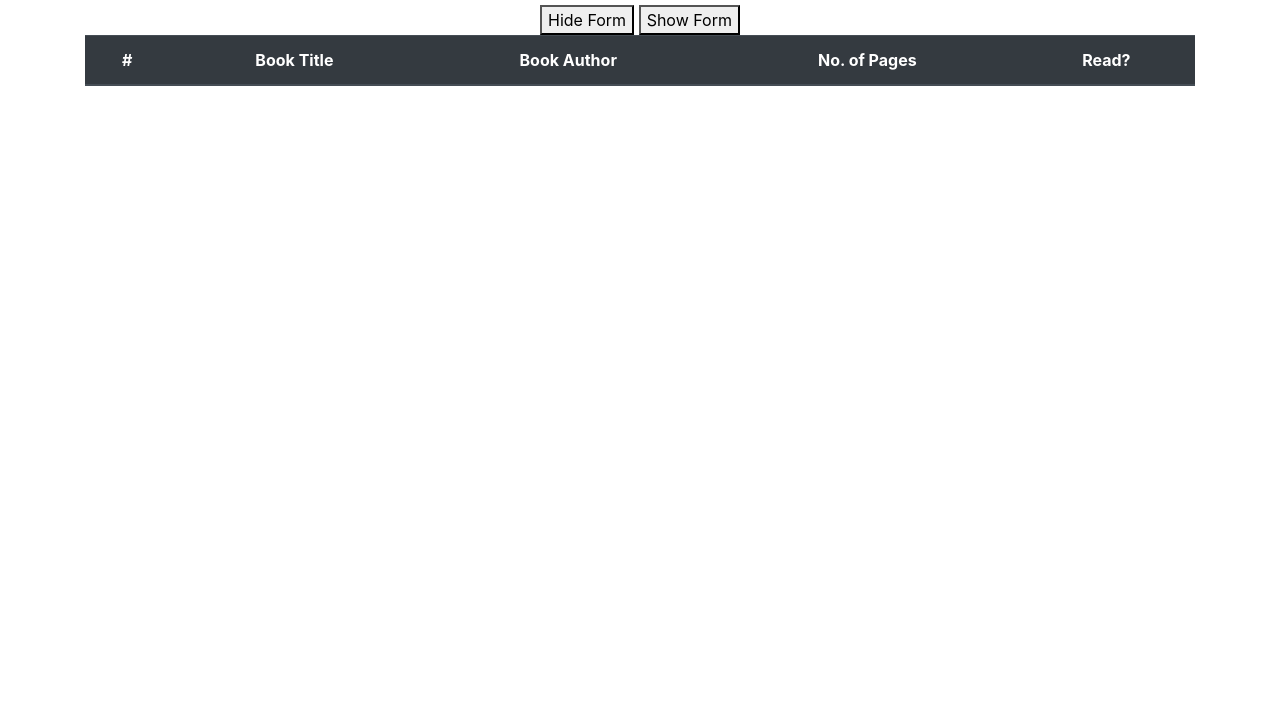
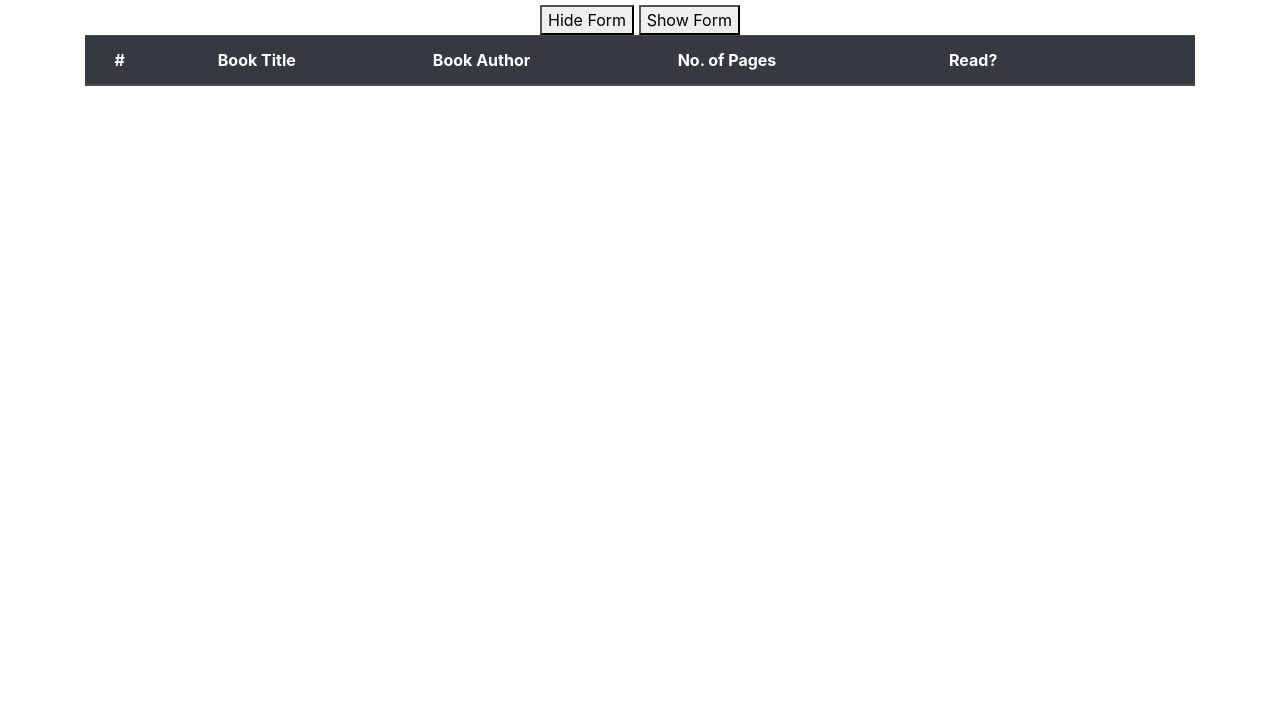
Before and after one commit to suretrust/library, a plain HTML site: page index.html in a window 1280 px wide. Shown: the part 93-800 px from the top of the page. Drawn offline with nearby package versions, Linux system fonts and the light colour scheme.

Commit message:
styled read td

```diff
--- a/css/main.css
+++ b/css/main.css
@@ -0,0 +1,4 @@
+/* table */
+ #last {
+    padding-right: 111px;
+ }
--- a/index.html
+++ b/index.html
@@ -28,7 +28,7 @@
                     <th scope="col">Book Title</th>
                     <th scope="col">Book Author</th>
                     <th scope="col">No. of Pages</th>
-                    <th scope="col">Read?</th>
+                    <th scope="col" id="last">Read?</th>
                 </tr>
             </thead>
             <tbody id="table-body">
--- a/js/main.js
+++ b/js/main.js
@@ -40,7 +40,6 @@ function display() {
                         <td>${myLibrary[i].pages}</td>
                         <td class="btn btn-md"><button>${myLibrary[i].read}</button></td>
                         <td class="btn btn-md"><button onclick="removeBook()" id="remove" data-index-number="${i}">Remove</button></td>
-
                     </tr>`;
 
         let tbody = document.getElementById('table-body');
```
